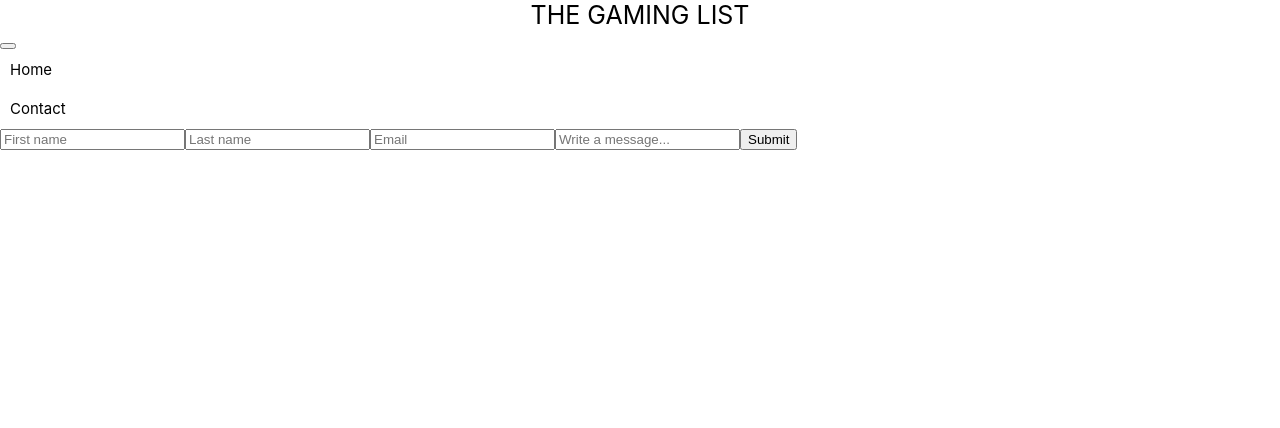
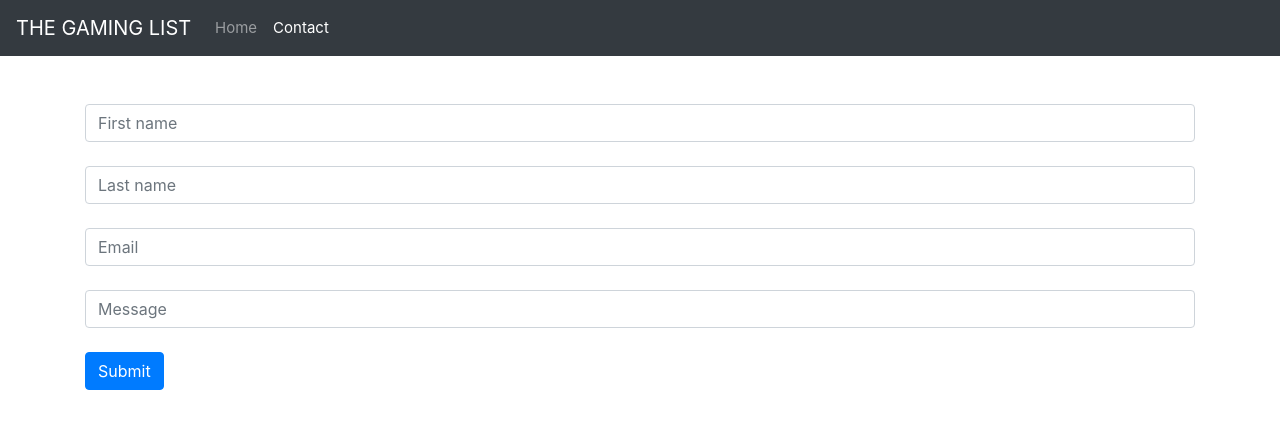
Before and after one commit to roegler/marie-rogler-js-frameworks-ca, a React (Create React App) app: page /contact in a window 1280 px wide. Shown: the top 428 px of the page. Built offline with nearby package versions, Linux system fonts and the light colour scheme.

Commit message:
adding bootstrap styling

```diff
--- a/package.json
+++ b/package.json
@@ -7,6 +7,7 @@
     "@testing-library/jest-dom": "^4.2.4",
     "@testing-library/react": "^9.3.2",
     "@testing-library/user-event": "^7.1.2",
+    "bootstrap": "^4.5.3",
     "react": "^16.13.1",
     "react-bootstrap": "^1.3.0",
     "react-dom": "^16.13.1",
--- a/src/App.js
+++ b/src/App.js
@@ -1,6 +1,7 @@
 import React from 'react';
 import Layout from "./components/Layout"
 import './App.css';
+import 'bootstrap/dist/css/bootstrap.min.css';
 
 function App() {
   return (
--- a/src/components/ContactForm.js
+++ b/src/components/ContactForm.js
@@ -2,6 +2,8 @@ import React from 'react'
 import { useForm } from "react-hook-form"
 import * as yup from "yup";
 import { yupResolver } from '@hookform/resolvers/yup';
+import Button from 'react-bootstrap/Button';
+import Form from 'react-bootstrap/Form';
 
 const schema = yup.object().shape({
     firstName: yup
@@ -35,21 +37,29 @@ function ContactForm() {
     }
 
     return (
-	<form onSubmit={handleSubmit(onSubmit)}>
-		<input name="firstName" type="text" placeholder="First name" ref={register} />
+        <div>
+            <Form noValidate onSubmit={handleSubmit(onSubmit)}>
+                <Form.Group>
+                    <Form.Control type="text" placeholder="First name" ref={register} />
                     {errors.firstName && <p>{errors.firstName.message}</p>}
 
-		<input name="lastName" type="text" placeholder="Last name" ref={register} />
+                    <br />
+                    <Form.Control type="text" placeholder="Last name" ref={register} />
                     {errors.lastName && <p>{errors.lastName.message}</p>}
 
-        <input name="email" type="text" placeholder="Email" ref={register} />
+                    <br />
+                    <Form.Control type="text" placeholder="Email" ref={register} />
                     {errors.email && <p>{errors.email.message}</p>}
 
-        <input name="message" type="text" placeholder="Write a message..." ref={register} />
+                    <br />
+                    <Form.Control type="text" placeholder="Message" ref={register} />
                     {errors.message && <p>{errors.message.message}</p>}
 
-		<button type="submit">Submit</button>
-	</form>
+                    <br />
+                    <Button type="submit" variant="primary">Submit</Button>
+                </Form.Group>
+            </Form>
+        </div>
     );
 }
 
--- a/src/components/GameItem.js
+++ b/src/components/GameItem.js
@@ -1,15 +1,21 @@
 import React from 'react'
 import { Link } from 'react-router-dom';
+import Card from 'react-bootstrap/Card';
+import Button from 'react-bootstrap/Button';
 
 function GameItem({ id, name, background_image, rating, released }) {
     return (
-        <div>
-            <h1>{name}</h1>
-            <img src={background_image} alt={name} width="500"/>
-            <p>Rating: {rating}</p>
-            <h3>Released: {released}</h3>
-            <Link to={ '/game/' + id }>Read more</Link>
-        </div>
+        <Card style={{ width: '18rem' }}>
+            <Card.Img variant="top" src={background_image} height="150" />
+            <Card.Body>
+                <Card.Title>{name}</Card.Title>
+                <Card.Text>
+                    <p>Rating: {rating}</p>
+                    <p>Released: {released}</p>
+                </Card.Text>
+                <Button variant="primary" href={'/game/' + id}>Read more</Button>
+            </Card.Body>
+        </Card>
 
     )
 }
--- a/src/components/SearchGame.js
+++ b/src/components/SearchGame.js
@@ -1,11 +1,12 @@
 import React from "react";
 import PropTypes from "prop-types";
+import FormControl from "react-bootstrap/FormControl"
 
 function SearchGame({ handleSearch }) {
 
     return (
         <div>
-            <input placeholder="Search games..." onChange={handleSearch} />
+            <FormControl aria-label="Small" aria-describedby="inputGroup-sizing-sm" placeholder="Search games..." onChange={handleSearch} />
         </div>
     )
 
--- a/src/pages/Contact.js
+++ b/src/pages/Contact.js
@@ -3,7 +3,7 @@ import ContactForm from "../components/ContactForm";
 
 function form() {
     return (
-        <div>
+        <div class="mt-5">
             <ContactForm />
         </div>
     );
--- a/src/pages/Home.js
+++ b/src/pages/Home.js
@@ -2,6 +2,7 @@ import React, { useState, useEffect } from "react";
 import { BASE_URL } from "../components/Api";
 import SearchGame from "../components/SearchGame";
 import GameItem from "../components/GameItem";
+import { Row, Col } from "react-bootstrap";
 
 function Home() {
     // Storage
@@ -23,7 +24,7 @@ function Home() {
         console.log(event.target.value)
         const searchText = event.target.value.toLowerCase();
         const filteredArray = games.filter(g => {
-            return g.name.toLowerCase().startsWith(searchText)
+            return g.name.toLowerCase().includes(searchText)
         })
         setFilteredGames(filteredArray);
     }
@@ -31,10 +32,18 @@ function Home() {
     // Using the stuff in storage
     return (
         <div>
+            <div class="my-5">
             <SearchGame handleSearch={searchGames} />
-            {filtredGames.map(g => (
-                <GameItem key={g.id} id={g.id} name={g.name} background_image={g.background_image} rating={g.rating} released={g.released}/>
-            ))}
+            </div>
+            <Row>
+                {filtredGames.map(g => (
+                    <Col>
+                        <div class="mb-3">
+                            <GameItem key={g.id} id={g.id} name={g.name} background_image={g.background_image} rating={g.rating} released={g.released} />
+                        </div>
+                    </Col>
+                ))}
+            </Row>
         </div>
     );
 }
```
Also changed, not shown: 1 other file (tests, documents, lock files or other folders). Lines whose indentation alone changed are shown as unchanged.
